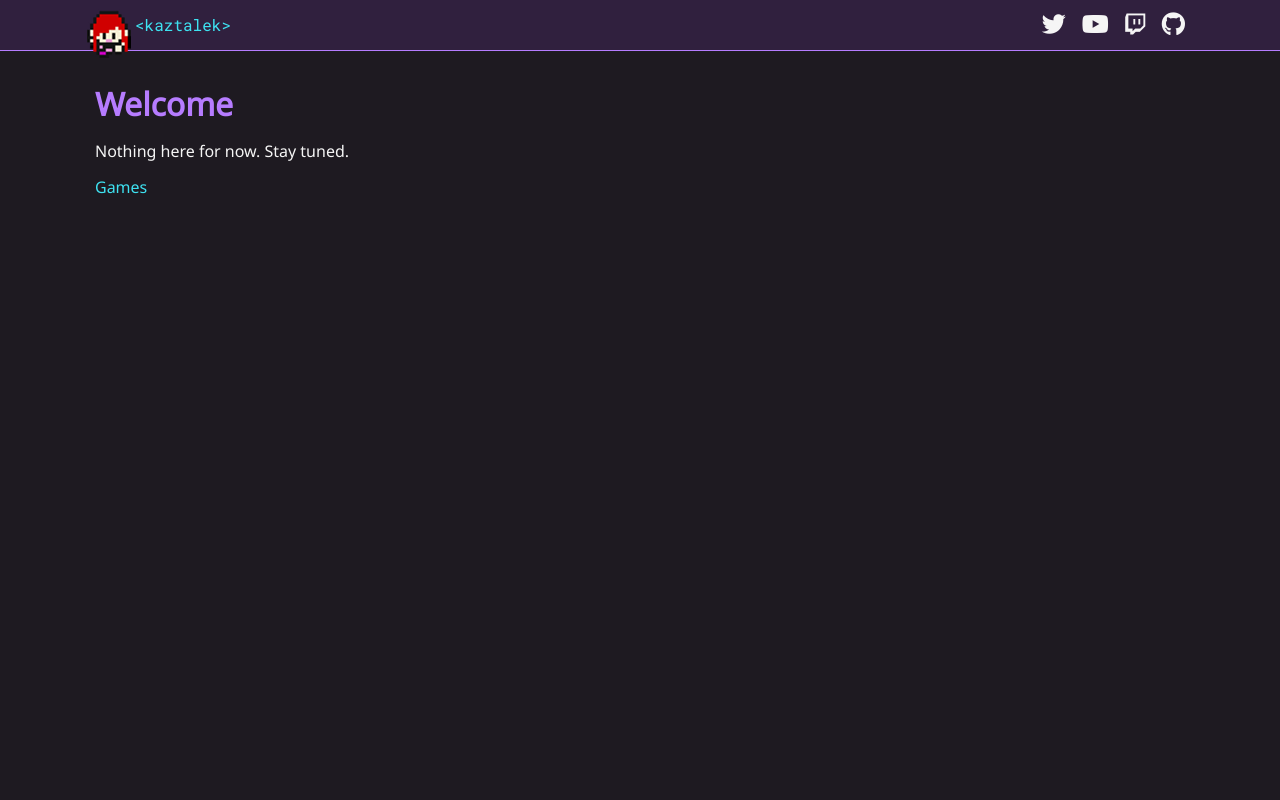
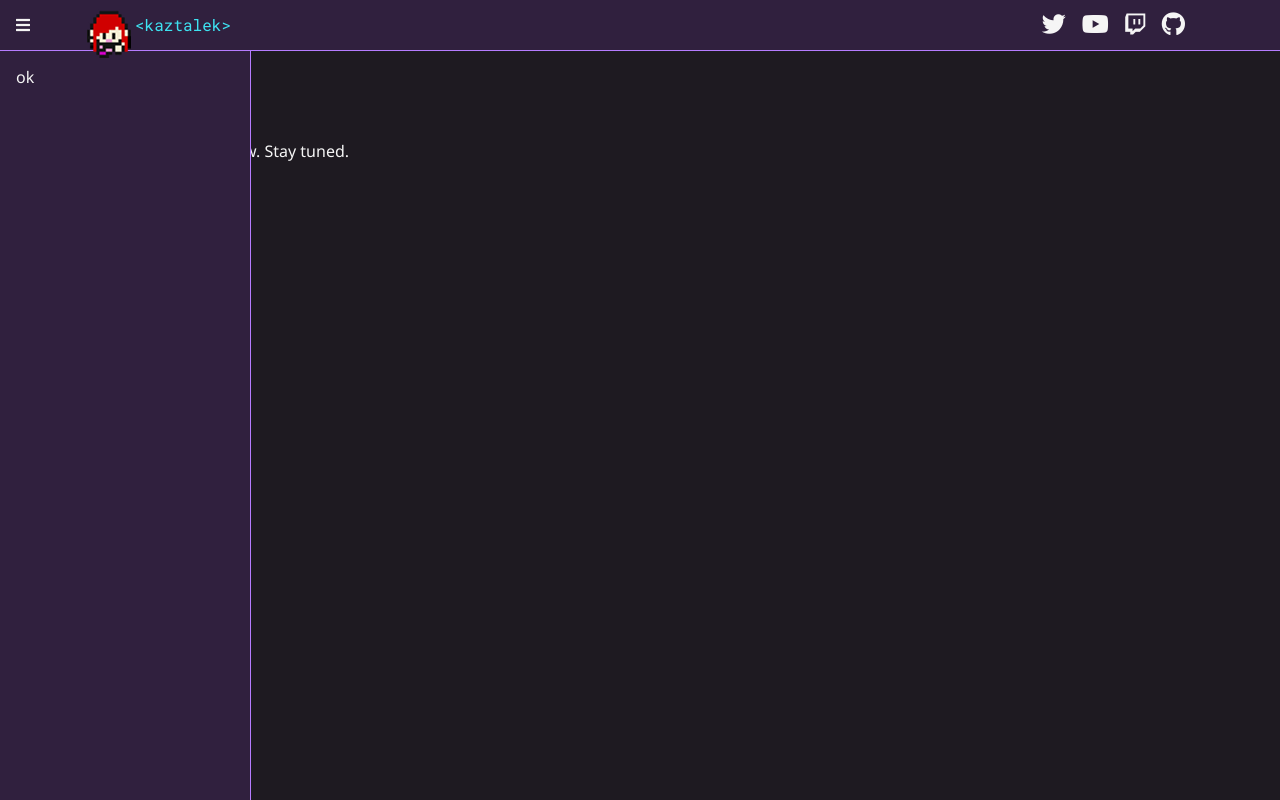
Before and after one commit to mattpilla/kaztalek-ui, a Vue app: page / in a window 1280 px wide. Built offline with nearby package versions, Linux system fonts and the light colour scheme.

Commit message:
start of sidebar

```diff
--- a/src/App.vue
+++ b/src/App.vue
@@ -1,6 +1,7 @@
 <template>
     <div id="app">
-        <navbar></navbar>
+        <navbar @toggleSidebar="sidebarOpen = !sidebarOpen"></navbar>
+        <sidebar :open="sidebarOpen"></sidebar>
         <div v-if="ie" class="container">
             <p>Instead of wasting time with browser compatibility, I decided to show this message if you're using Internet Explorer. The site doesn't work in IE. Please use another browser, not so that you can use this site, but for your own sanity.</p>
             <p>If you do see this message, you can message me on Twitter and let me know though. I can make the site <i>"usable"</i> with just a bit of effort, probably, if somebody out there truly wants this.</p>
@@ -13,14 +14,17 @@
 
 <script>
     import Navbar from '@/components/Navbar';
+    import Sidebar from '@/components/Sidebar';
 
     export default {
         components: {
-            Navbar
+            Navbar,
+            Sidebar
         },
         data() {
             return {
-                ie: false
+                ie: false,
+                sidebarOpen: true
             }
         },
         created() {
--- a/src/components/Navbar.vue
+++ b/src/components/Navbar.vue
@@ -2,6 +2,7 @@
     <div id="navbar-wrapper">
         <div id="navbar">
             <div id="navbar-inner">
+                <i id="sidebar-toggle" class="fas fa-bars" @click="$emit('toggleSidebar')"></i>
                 <router-link to="/">
                     <span @mouseenter="logo = animatedLogo" @mouseleave="logo = staticLogo">
                         <img id="logo" :src="logo">
@@ -96,4 +97,10 @@
     #brand {
         margin-left: 40px;
     }
+
+    #sidebar-toggle {
+        position: fixed;
+        left: 16px;
+        cursor: pointer;
+    }
 </style>
--- /dev/null
+++ b/src/components/Sidebar.vue
@@ -0,0 +1,37 @@
+<template>
+    <div id="sidebar" :class="{open}">
+        <div id="sidebar-inner">
+            ok
+        </div>
+    </div>
+</template>
+
+<script>
+    export default {
+        props: ['open']
+    }
+</script>
+
+<style scoped lang="scss">
+    @import "~@/styles/variables";
+
+    #sidebar {
+        position: fixed;
+        top: $nav-height;
+        left: -$sidebar-width - 1px;
+        width: $sidebar-width;
+        height: 100%;
+        background-color: $bg-secondary;
+        border-right: 1px solid $primary;
+        z-index: 9;
+        transition: 0.25s;
+
+        &.open {
+            left: 0;
+        }
+    }
+
+    #sidebar-inner {
+        padding: 16px;
+    }
+</style>
--- a/src/styles/_variables.scss
+++ b/src/styles/_variables.scss
@@ -15,6 +15,7 @@ $link-color: $secondary;
 // Sizes
 $max-width: 1090px;
 $nav-height: 51px;
+$sidebar-width: 250px;
 
 
 // Mixins
```
